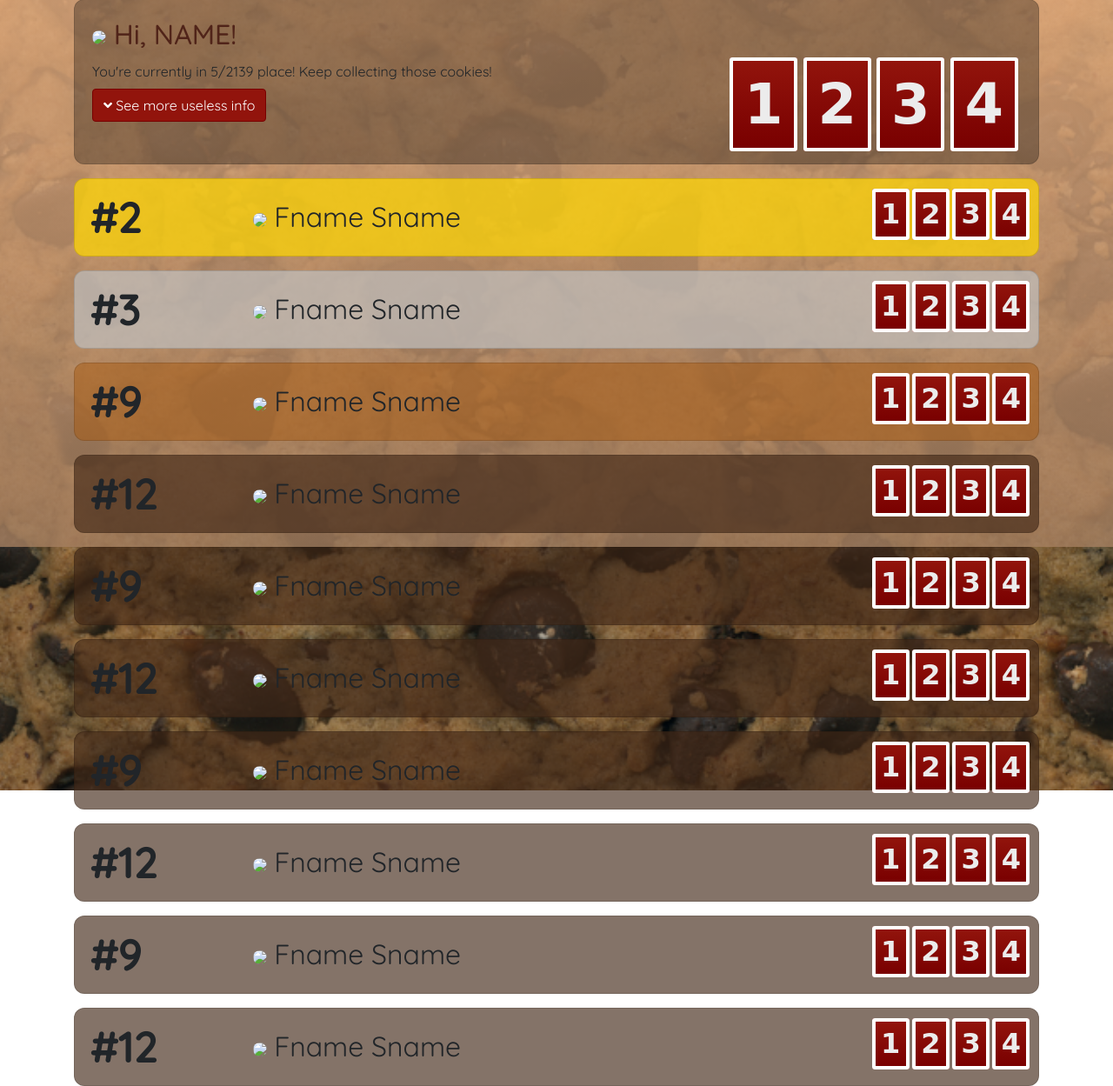
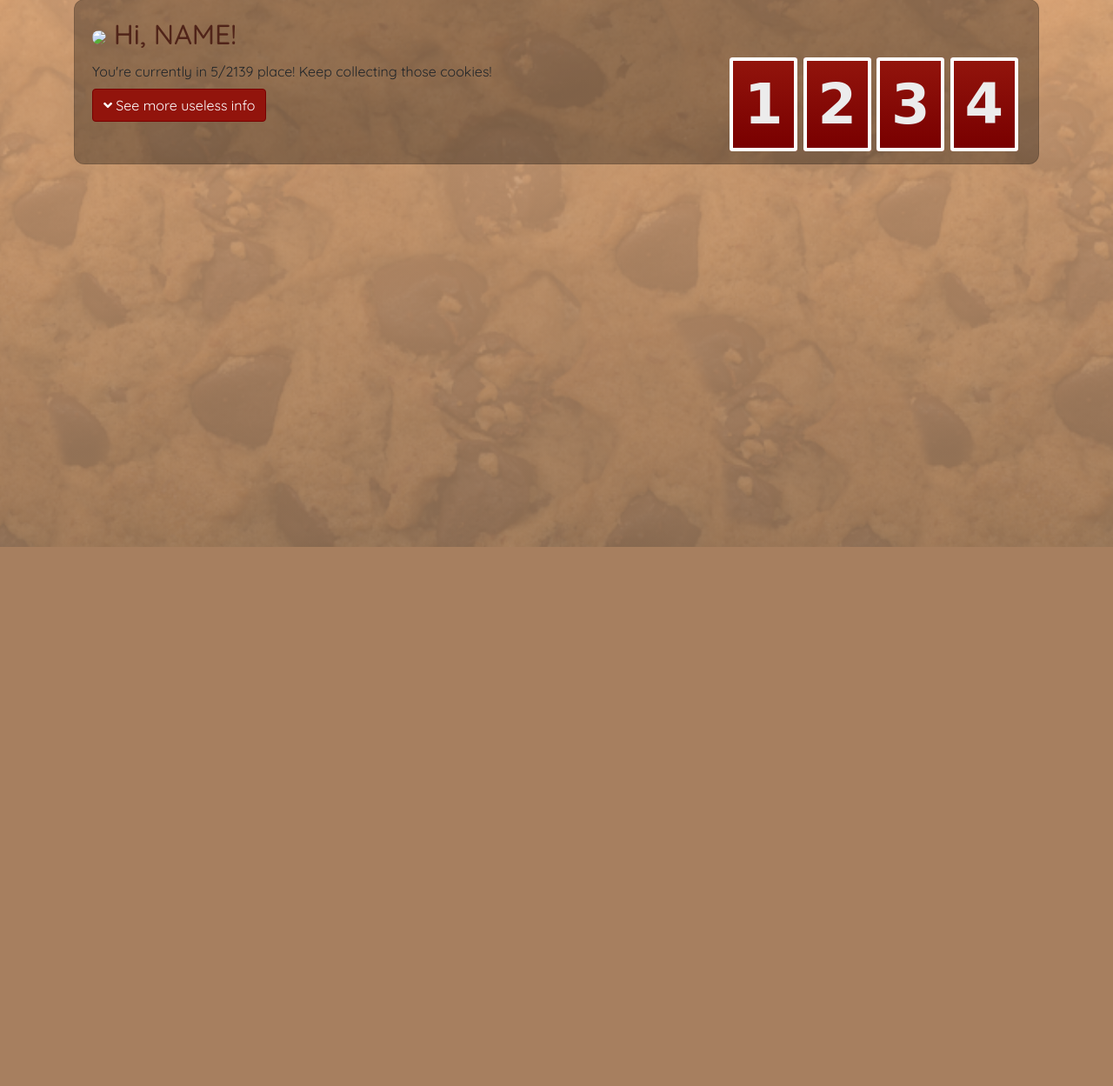
Before and after one commit to JacklynBiggin/CookieCraver, a Flask app: page / in a window 1280 px wide. Shown: the part 171-1420 px from the top of the page at 87% size. After the commit the page ends 800 px from the top, so only its background shows below. Run offline with Flask 2, Linux system fonts and the light colour scheme; data that the repository does not hold is empty; some libraries are stand-ins or nearby versions; some web fonts are replaced.

Commit message:
new updates

```diff
--- a/web/app.py
+++ b/web/app.py
@@ -33,7 +33,7 @@ def index():
             users = list(cursor.fetchall())
             res_users = []
             for user in users:
-                res_users.append([user[0], user[1], user[2], user[3], "%04d" % user[4]])
+                res_users.append([user[0], user[1], user[2], user[3], user[4]])
             return render_template('index.html', users=res_users)
     except Exception as e:
         print(e)
@@ -93,7 +93,8 @@ def updateUserCookies():
             query2 = "UPDATE `users` SET `score`=%s WHERE `uid`=%s;"
             cursor.execute(query1, (request.json["uid"],))
             currScore = int(cursor.fetchone()[0])
-            cursor.execute(query2, (currScore + int(request.json["new"]), request.json["uid"], ))
+            if int(request.json["new"]) > currScore:
+                cursor.execute(query2, (int(request.json["new"]), request.json["uid"], ))
             disconnect()
             return jsonify({}), 200
     except Exception as e:
--- a/web/template/index.html
+++ b/web/template/index.html
@@ -45,86 +45,6 @@
           </div>
         </div>
         {% endfor %}
-
-        <div class="card">
-          <div class="row">
-            <div class="col col-md-2 ranking">#2</div>
-            <div class="col name"><img src="https://via.placeholder.com/52x52" /> Fname Sname </div>
-            <div class="col score"><div class="float-right"><span>1</span><span>2</span><span>3</span><span>4</span></div></div>
-          </div>
-        </div>
-
-        <div class="card">
-          <div class="row">
-            <div class="col col-md-2 ranking">#3</div>
-            <div class="col name"><img src="https://via.placeholder.com/52x52" /> Fname Sname </div>
-            <div class="col score"><div class="float-right"><span>1</span><span>2</span><span>3</span><span>4</span></div></div>
-          </div>
-        </div>
-
-        <div class="card">
-          <div class="row">
-            <div class="col col-md-2 ranking">#9</div>
-            <div class="col name"><img src="https://via.placeholder.com/52x52" /> Fname Sname </div>
-            <div class="col score"><div class="float-right"><span>1</span><span>2</span><span>3</span><span>4</span></div></div>
-          </div>
-        </div>
-
-        <div class="card">
-          <div class="row">
-            <div class="col col-md-2 ranking">#12</div>
-            <div class="col name"><img src="https://via.placeholder.com/52x52" /> Fname Sname </div>
-            <div class="col score"><div class="float-right"><span>1</span><span>2</span><span>3</span><span>4</span></div></div>
-          </div>
-        </div>
-
-        <div class="card">
-          <div class="row">
-            <div class="col col-md-2 ranking">#9</div>
-            <div class="col name"><img src="https://via.placeholder.com/52x52" /> Fname Sname </div>
-            <div class="col score"><div class="float-right"><span>1</span><span>2</span><span>3</span><span>4</span></div></div>
-          </div>
-        </div>
-
-        <div class="card">
-          <div class="row">
-            <div class="col col-md-2 ranking">#12</div>
-            <div class="col name"><img src="https://via.placeholder.com/52x52" /> Fname Sname </div>
-            <div class="col score"><div class="float-right"><span>1</span><span>2</span><span>3</span><span>4</span></div></div>
-          </div>
-        </div>
-
-        <div class="card">
-          <div class="row">
-            <div class="col col-md-2 ranking">#9</div>
-            <div class="col name"><img src="https://via.placeholder.com/52x52" /> Fname Sname </div>
-            <div class="col score"><div class="float-right"><span>1</span><span>2</span><span>3</span><span>4</span></div></div>
-          </div>
-        </div>
-
-        <div class="card">
-          <div class="row">
-            <div class="col col-md-2 ranking">#12</div>
-            <div class="col name"><img src="https://via.placeholder.com/52x52" /> Fname Sname </div>
-            <div class="col score"><div class="float-right"><span>1</span><span>2</span><span>3</span><span>4</span></div></div>
-          </div>
-        </div>
-
-        <div class="card">
-          <div class="row">
-            <div class="col col-md-2 ranking">#9</div>
-            <div class="col name"><img src="https://via.placeholder.com/52x52" /> Fname Sname </div>
-            <div class="col score"><div class="float-right"><span>1</span><span>2</span><span>3</span><span>4</span></div></div>
-          </div>
-        </div>
-
-        <div class="card">
-          <div class="row">
-            <div class="col col-md-2 ranking">#12</div>
-            <div class="col name"><img src="https://via.placeholder.com/52x52" /> Fname Sname </div>
-            <div class="col score"><div class="float-right"><span>1</span><span>2</span><span>3</span><span>4</span></div></div>
-          </div>
-        </div>
       </div>
     </div>
 
```
